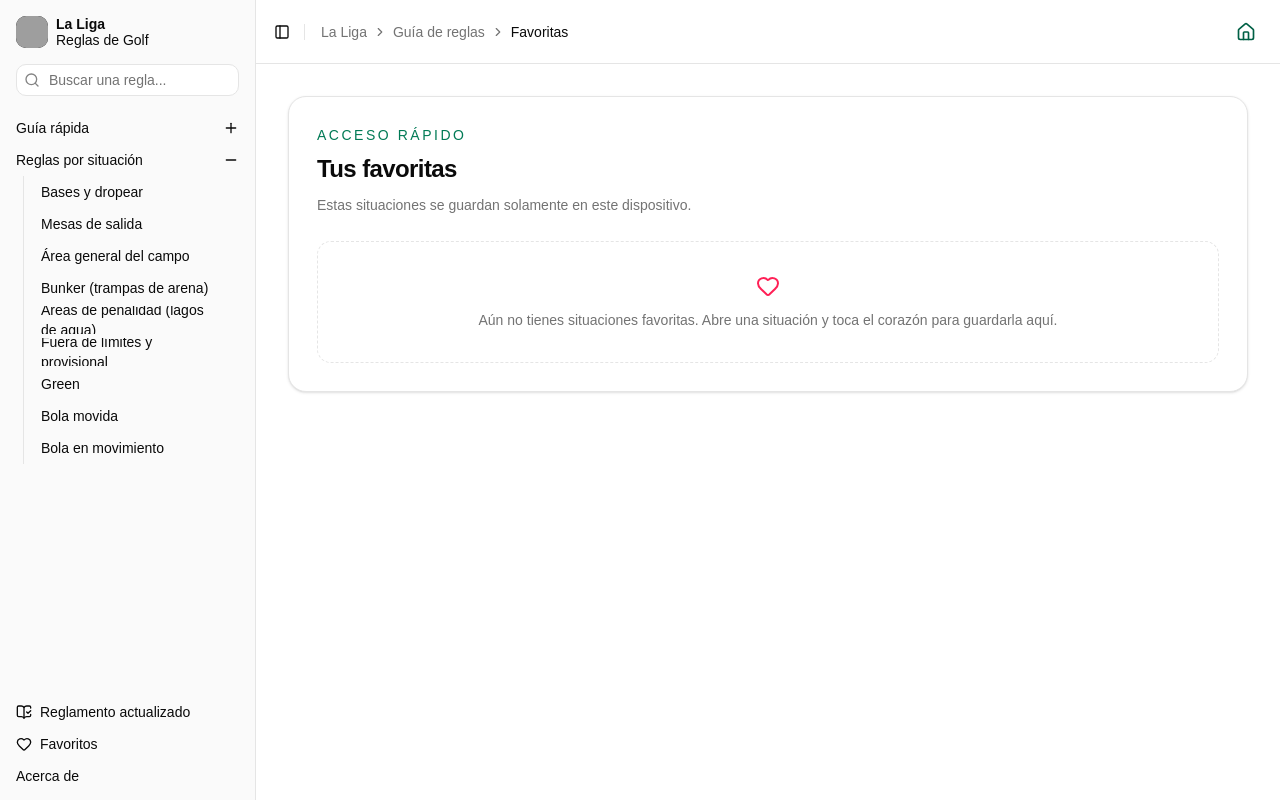
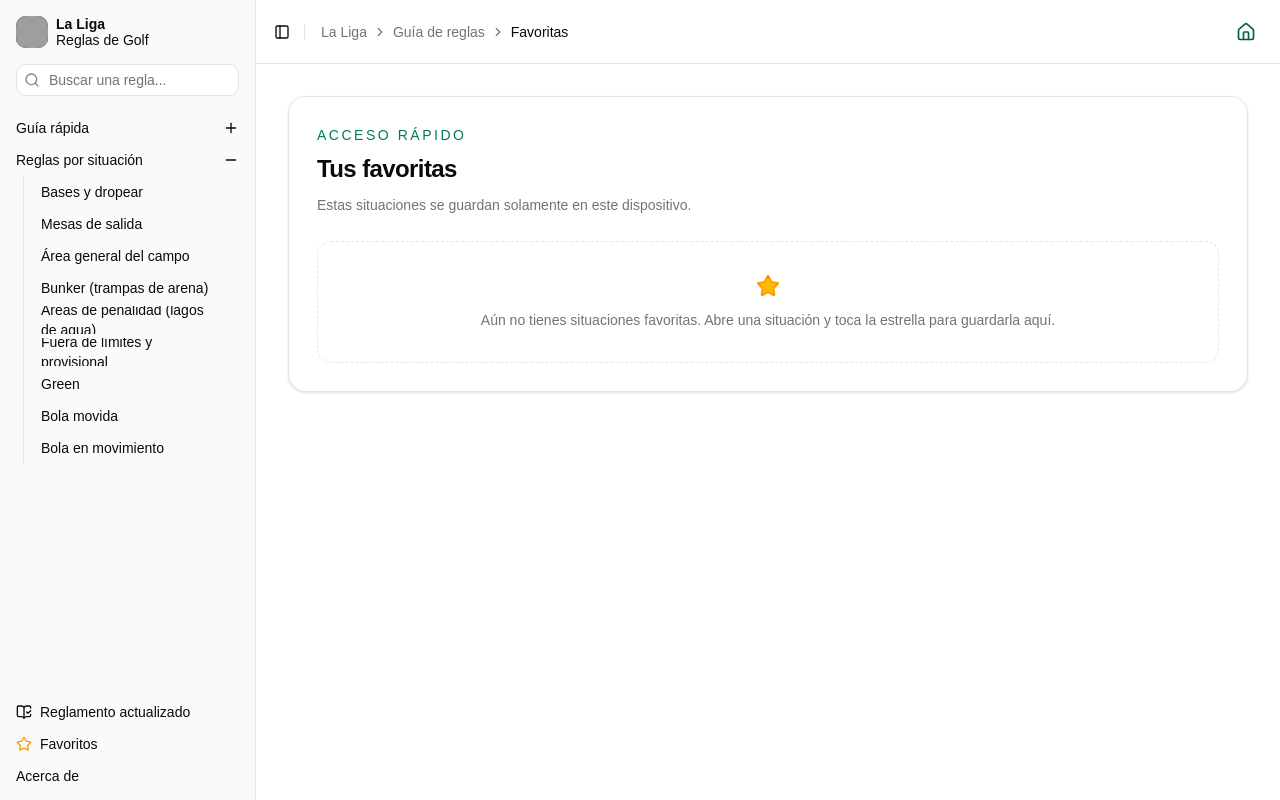
Before and after one commit to IgnacioCepeda/Golf_Rules, a Next.js app in the folder web/: page /favoritas in a window 1280 px wide. Built offline with nearby package versions, Linux system fonts and the light colour scheme; grey boxes are pictures that could not be loaded.

Commit message:
style: use gold stars for favorites v0.10.16

```diff
--- a/web/app/acerca-de/page.tsx
+++ b/web/app/acerca-de/page.tsx
@@ -20,7 +20,7 @@ export default function AboutPage() {
           <dl className="mt-6 space-y-3 text-sm">
             <div className="flex justify-between gap-4 border-b border-white/10 pb-3">
               <dt className="text-neutral-400">Versión</dt>
-              <dd className="font-medium">0.10.15</dd>
+              <dd className="font-medium">0.10.16</dd>
             </div>
             <div className="flex justify-between gap-4">
               <dt className="text-neutral-400">Desarrollo</dt>
--- a/web/components/app-sidebar.tsx
+++ b/web/components/app-sidebar.tsx
@@ -23,7 +23,7 @@ import {
   SidebarMenuSubItem,
   SidebarRail,
 } from "@/components/ui/sidebar"
-import { BookOpenCheckIcon, HeartIcon, MinusIcon, PlusIcon } from "lucide-react"
+import { BookOpenCheckIcon, MinusIcon, PlusIcon, StarIcon } from "lucide-react"
 
 const data = {
   navMain: [
@@ -123,7 +123,7 @@ export function AppSidebar({ ...props }: React.ComponentProps<typeof Sidebar>) {
           </SidebarMenuItem>
           <SidebarMenuItem>
             <SidebarMenuButton render={<a href="/favoritas" />}>
-              <HeartIcon />
+              <StarIcon className="text-amber-500" />
               Favoritos
             </SidebarMenuButton>
           </SidebarMenuItem>
--- a/web/components/favorite-button.tsx
+++ b/web/components/favorite-button.tsx
@@ -1,7 +1,7 @@
 "use client"
 
 import * as React from "react"
-import { HeartIcon } from "lucide-react"
+import { StarIcon } from "lucide-react"
 
 import { Button } from "@/components/ui/button"
 
@@ -54,8 +54,8 @@ export function FavoriteButton({ favorite }: { favorite: FavoriteRule }) {
   }
 
   return (
-    <Button type="button" variant={isFavorite ? "default" : "outline"} size="sm" onClick={toggleFavorite} className={isFavorite ? "bg-rose-600 hover:bg-rose-700" : "border-rose-200 text-rose-700 hover:bg-rose-50 hover:text-rose-800"}>
-      <HeartIcon className={`size-4 ${isFavorite ? "fill-current" : ""}`} />
+    <Button type="button" variant={isFavorite ? "default" : "outline"} size="sm" onClick={toggleFavorite} className={isFavorite ? "bg-amber-500 text-amber-950 hover:bg-amber-400" : "border-amber-300 text-amber-700 hover:bg-amber-50 hover:text-amber-800"}>
+      <StarIcon className={`size-4 ${isFavorite ? "fill-current" : ""}`} />
       {isFavorite ? "En favoritas" : "Guardar en favoritas"}
     </Button>
   )
--- a/web/components/favorites-section.tsx
+++ b/web/components/favorites-section.tsx
@@ -2,7 +2,7 @@
 
 import Image from "next/image"
 import * as React from "react"
-import { ExternalLinkIcon, HeartIcon } from "lucide-react"
+import { ExternalLinkIcon, StarIcon } from "lucide-react"
 
 import { FavoriteButton, favoriteId, getFavorites, type FavoriteRule, updateEvent } from "@/components/favorite-button"
 
@@ -24,7 +24,7 @@ export function FavoritesSection() {
         <p className="max-w-2xl text-sm leading-6 text-muted-foreground">Estas situaciones se guardan solamente en este dispositivo.</p>
       </div>
       {favorites.length === 0 ? (
-        <div className="mt-6 rounded-xl border border-dashed p-8 text-center text-sm text-muted-foreground"><HeartIcon className="mx-auto mb-3 size-6 text-rose-500" />Aún no tienes situaciones favoritas. Abre una situación y toca el corazón para guardarla aquí.</div>
+        <div className="mt-6 rounded-xl border border-dashed p-8 text-center text-sm text-muted-foreground"><StarIcon className="mx-auto mb-3 size-6 fill-amber-400 text-amber-500" />Aún no tienes situaciones favoritas. Abre una situación y toca la estrella para guardarla aquí.</div>
       ) : (
         <div className="mt-6 grid gap-4 md:grid-cols-2">
           {favorites.map((favorite) => (
--- a/web/package.json
+++ b/web/package.json
@@ -1,6 +1,6 @@
 {
   "name": "web",
-  "version": "0.10.15",
+  "version": "0.10.16",
   "private": true,
   "scripts": {
     "dev": "next dev",
```
Also changed, not shown: 1 other file (tests, documents, lock files or other folders).
